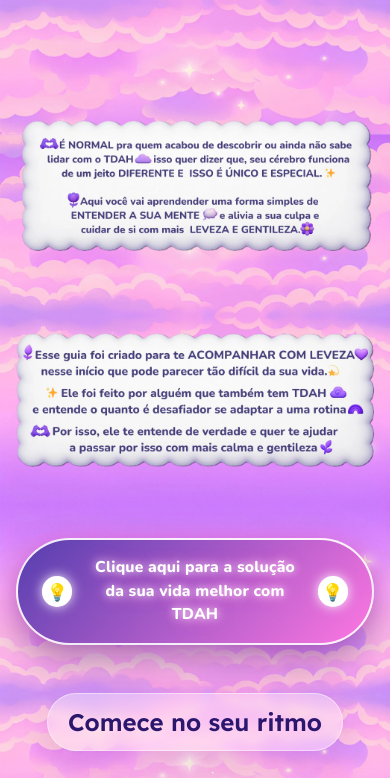
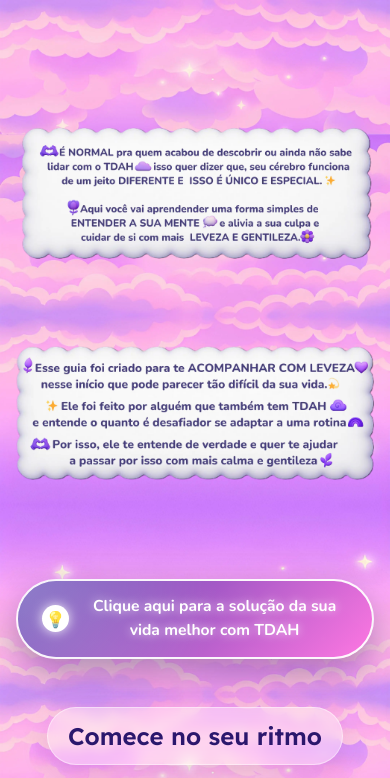
Before and after one commit to PedroWLM/Site-do-Ebook, a website: page index.html in a window 390 px wide. Shown: the part 559-1337 px from the top of the page. Drawn offline with nearby package versions, Linux system fonts and the light colour scheme; a web font is replaced by a local one.

Commit message:
Ajusta layout do hero no desktop e no mobile (#186)
Reposiciona as imagens 2 e 3 do hero mais para as laterais no desktop

Desce as imagens 4 e 5, afastando das nuvens principais e abrindo mais respiro visual

Afasta o botão principal do hero das imagens, melhorando hierarquia do call to action

Empilha as imagens 2, 3, 4 e 5 em coluna no mobile, eliminando sobreposição e zoom estranho

Ajusta o botão do hero no mobile para ficar alinhado e legível logo abaixo das imagens

Aplica fonte Nunito em negrito e brilho suave no texto do CTA principal

```diff
--- a/index.html
+++ b/index.html
@@ -9,8 +9,12 @@
   <link rel="preconnect" href="https://fonts.googleapis.com" />
   <link rel="preconnect" href="https://fonts.gstatic.com" crossorigin />
   <link rel="preconnect" href="https://assets.mlcdn.com" />
-  <!-- Lexend + Nunito -->
-  <link href="https://fonts.googleapis.com/css2?family=Lexend:wght@400;500;600;700&family=Nunito:wght@600;700;800&display=swap" rel="stylesheet" />
+
+  <!-- Lexend (site inteiro) -->
+  <link href="https://fonts.googleapis.com/css2?family=Lexend:wght@400;500;600;700&display=swap" rel="stylesheet" />
+  <!-- Nunito (apenas CTA do hero) -->
+  <link href="https://fonts.googleapis.com/css2?family=Nunito:wght@600;700&display=swap" rel="stylesheet" rel="stylesheet" />
+
   <script src="https://cdn.tailwindcss.com"></script>
   <script>
     tailwind.config = {
@@ -25,8 +29,7 @@
             brandWhite: '#FFFFFF'
           },
           fontFamily: {
-            lexend: ['Lexend','Inter','system-ui','sans-serif'],
-            nunito: ['Nunito','system-ui','sans-serif']
+            lexend: ['Lexend', 'Inter', 'system-ui', 'sans-serif'],
           }
         }
       }
@@ -46,105 +49,122 @@
 
     .cta-pill{
       background:linear-gradient(135deg,#523CAD 0%,#FE76E1 100%);
-      color:#fff;border-radius:999px;font-weight:600;
+      color:#fff;
+      border-radius:999px;
+      font-weight:600;
       box-shadow:0 10px 30px rgba(82,60,173,.25);
       transition:transform .2s, box-shadow .2s;
     }
-    .cta-pill:hover{ transform:translateY(-2px); box-shadow:0 16px 40px rgba(82,60,173,.35); }
-    .card-surface{ background:#fff; border:1px solid rgba(82,60,173,.08); box-shadow:0 20px 45px rgba(43,23,109,.08); }
+    .cta-pill:hover{
+      transform:translateY(-2px);
+      box-shadow:0 16px 40px rgba(82,60,173,.35);
+    }
+
+    .card-surface{
+      background:#fff;
+      border:1px solid rgba(82,60,173,.08);
+      box-shadow:0 20px 45px rgba(43,23,109,.08);
+    }
+
     .pill-title{
       background:rgba(255,255,255,.35);
-      -webkit-backdrop-filter:blur(6px); backdrop-filter:blur(6px);
-      border:1px solid rgba(255,255,255,.45); color:#2B176D;
+      -webkit-backdrop-filter:blur(6px);
+      backdrop-filter:blur(6px);
+      border:1px solid rgba(255,255,255,.45);
+      color:#2B176D;
       box-shadow:0 10px 30px rgba(43,23,109,.10);
     }
 
-    /* === SISTEMA DE POSICIONAMENTO DO HERO (IMAGENS 2, 3, 4, 5) — DESKTOP === */
+    /* === SISTEMA DE POSICIONAMENTO DO HERO (IMAGENS 2, 3, 4, 5) === */
     .hero-bubbles{
-      position: relative;
-      max-width: 1100px;
-      margin: 0 auto;
-      padding: 3rem 1rem 5rem;
-      min-height: 520px;
-      pointer-events: none;
+      position:relative;
+      max-width:1100px;
+      margin:0 auto;
+      padding:3rem 1rem 5rem;
+      min-height:520px;
+      pointer-events:none;
     }
     .hero-bubble{
-      position: absolute;
-      left: calc(var(--x,50) * 1%);
-      top: calc(var(--y,50) * 1%);
-      transform: translate(-50%, -50%);
+      position:absolute;
+      left:calc(var(--x,50) * 1%);
+      top:calc(var(--y,50) * 1%);
+      transform:translate(-50%, -50%);
     }
     .hero-bubble img{
-      width: 100%;
-      height: auto;
-      max-width: 630px;
-      pointer-events: auto;
+      width:100%;
+      height:auto;
+      max-width:630px;
+      pointer-events:auto;
+      display:block;
     }
     .hero-bubble--large img{
-      max-width: 720px;
+      max-width:720px;
     }
     .hero-bubble--xlarge img{
-      max-width: 780px;
+      max-width:780px;
     }
     .hero-bubble--match-2 img{
-      width: 720px;
-      max-width: 720px;
+      width:720px;
+      max-width:720px;
     }
     .hero-bubble--match-4 img{
-      width: 630px;
-      max-width: 630px;
+      width:630px;
+      max-width:630px;
     }
 
     /* CTA especial do hero */
     .hero-cta-wrapper{
-      max-width: 960px;
-      margin: 0 auto;
-      padding: 0 1rem 3.25rem;
-      text-align: center;
+      max-width:960px;
+      margin:1.75rem auto 0; /* botão um pouco mais embaixo */
+      padding:0 1rem 3rem;
+      text-align:center;
     }
     .hero-cta-pill{
       display:inline-flex;
       align-items:center;
       justify-content:center;
-      gap:0.9rem;
-      padding:1rem 3rem;
+      gap:0.75rem;
+      padding:0.9rem 2.75rem;
       border-radius:999px;
-      border:2px solid rgba(255,255,255,0.9);
+      border:2px solid rgba(255,255,255,0.95);
       background:linear-gradient(135deg,rgba(82,60,173,0.98),rgba(254,118,225,0.98));
-      box-shadow:
-        0 14px 36px rgba(43,23,109,0.40),
-        0 0 20px rgba(254,118,225,0.65);
+      box-shadow:0 14px 36px rgba(43,23,109,0.38);
       color:#fff;
       text-decoration:none;
       white-space:normal;
+      position:relative;
+      overflow:hidden;
     }
     .hero-cta-icon{
       display:inline-flex;
       align-items:center;
       justify-content:center;
-      width:1.9rem;
-      height:1.9rem;
+      width:1.7rem;
+      height:1.7rem;
       border-radius:999px;
       background:#fff;
       color:#FE76E1;
-      font-size:1.05rem;
+      font-size:1rem;
       box-shadow:0 0 12px rgba(255,255,255,0.9);
       flex-shrink:0;
     }
     .hero-cta-text{
-      font-family:'Nunito','Lexend',system-ui,sans-serif;
-      font-weight:800;
+      font-family:"Nunito", system-ui, -apple-system, BlinkMacSystemFont, "Segoe UI", sans-serif;
+      font-weight:700;
       font-size:1.05rem;
-      letter-spacing:0.01em;
-      text-shadow:
-        0 0 8px rgba(255,255,255,0.9),
-        0 0 16px rgba(254,118,225,0.9);
+      text-shadow:0 0 10px rgba(255,255,255,0.75);
+    }
+    .hero-cta-pill::before{
+      content:"";
+      position:absolute;
+      inset:0;
+      background:radial-gradient(circle at 0 0, rgba(255,255,255,0.32), transparent 55%);
+      mix-blend-mode:screen;
+      pointer-events:none;
     }
     .hero-cta-pill:hover{
       transform:translateY(-1px);
-      box-shadow:
-        0 20px 40px rgba(43,23,109,0.48),
-        0 0 26px rgba(254,118,225,0.8);
+      box-shadow:0 20px 40px rgba(43,23,109,0.48);
     }
 
     /* ===== MOBILE ONLY ===== */
@@ -156,55 +176,65 @@
         background-position:top center;
       }
 
-      /* Hero: empilhado, sem zoom bugado */
+      /* Hero empilhado, sem sobreposição no mobile */
       .hero-bubbles{
-        position: relative;
-        max-width: 480px;
-        margin: 0 auto;
-        padding: 1.5rem 1rem 2.25rem;
-        min-height: auto;
-        display: flex;
-        flex-direction: column;
-        align-items: center;
-        gap: 0.9rem;
-        pointer-events: none;
+        min-height:auto;
+        padding-top:1.25rem;
+        padding-bottom:2.75rem;
+        display:flex;
+        flex-direction:column;
+        align-items:center;
+        gap:1.25rem;
       }
       .hero-bubble{
-        position: static;
-        left: auto;
-        top: auto;
-        transform: none;
+        position:static;
+        left:auto;
+        top:auto;
+        transform:none;
       }
       .hero-bubble img{
-        max-width: 100%;
-        width: 100%;
-        height: auto;
-        pointer-events: auto;
+        max-width:min(380px, 100%);
+      }
+      .hero-bubble--large img{
+        max-width:min(400px, 100%);
+      }
+      .hero-bubble--xlarge img{
+        max-width:min(420px, 100%);
+      }
+      .hero-bubble--match-2 img{
+        width:auto;
+        max-width:min(400px, 100%);
+      }
+      .hero-bubble--match-4 img{
+        width:auto;
+        max-width:min(380px, 100%);
       }
 
       .hero-cta-wrapper{
-        padding-top: 0;
-        padding-bottom: 2rem;
+        margin-top:1.25rem;
+        padding-bottom:2rem;
       }
       .hero-cta-pill{
-        width: 100%;
-        max-width: 520px;
-        padding-inline: 1.5rem;
-        font-size: 0.98rem;
+        width:100%;
+        max-width:520px;
+        padding-inline:1.5rem;
       }
       .hero-cta-text{
-        font-size: 0.98rem;
+        font-size:0.98rem;
       }
     }
   </style>
 
+  <!-- GA4 -->
   <script async src="https://www.googletagmanager.com/gtag/js?id=G-1KS3167PQQ"></script>
   <script>
     window.dataLayer=window.dataLayer||[];
     function gtag(){dataLayer.push(arguments);}
-    gtag('js',new Date()); gtag('config','G-1KS3167PQQ');
+    gtag('js',new Date());
+    gtag('config','G-1KS3167PQQ');
   </script>
 
+  <!-- Schema.org Book -->
   <script type="application/ld+json">
   {
     "@context":"https://schema.org",
@@ -213,7 +243,13 @@
     "description":"Um guia acolhedor para entender o TDAH e criar rotinas leves, com técnicas práticas e adaptáveis.",
     "author":{"@type":"Organization","name":"TDAH.Simples"},
     "publisher":{"@type":"Organization","name":"TDAH.Simples"},
-    "offers":{"@type":"Offer","price":"35.00","priceCurrency":"BRL","availability":"https://schema.org/InStock","url":"https://pay.kirvano.com/563bc2a7-ca8d-47a9-9040-93b9c37da086"}
+    "offers":{
+      "@type":"Offer",
+      "price":"35.00",
+      "priceCurrency":"BRL",
+      "availability":"https://schema.org/InStock",
+      "url":"https://pay.kirvano.com/563bc2a7-ca8d-47a9-9040-93b9c37da086"
+    }
   }
   </script>
 </head>
@@ -226,7 +262,8 @@
         src="./assets/imagem-1-desktop.webp"
         alt="TDAH.Simples — Cabeçalho visual"
         class="tw-w-full tw-block tw-object-cover"
-        loading="eager" fetchpriority="high"
+        loading="eager"
+        fetchpriority="high"
       />
     </picture>
   </header>
@@ -234,7 +271,7 @@
   <!-- HERO COM SISTEMA DE POSICIONAMENTO (IMAGENS 2, 3, 4, 5) -->
   <section class="hero-bubbles tw-px-4">
     <!-- Imagem 2 -->
-    <div class="hero-bubble hero-bubble--large" style="--x:22; --y:30;">
+    <div class="hero-bubble hero-bubble--large" style="--x:18; --y:26;">
       <img
         src="./assets/imagem-2.webp"
         alt="Está com dificuldade para criar ou ajustar sua rotina... e já não sabe mais o que fazer?"
@@ -243,7 +280,7 @@
     </div>
 
     <!-- Imagem 3 -->
-    <div class="hero-bubble hero-bubble--large hero-bubble--match-2" style="--x:78; --y:30;">
+    <div class="hero-bubble hero-bubble--large hero-bubble--match-2" style="--x:82; --y:26;">
       <img
         src="./assets/imagem-3.webp"
         alt="Calma, respira... Está tudo bem se sentir assim, acontece com quem ainda está aprendendo a lidar."
@@ -252,19 +289,19 @@
     </div>
 
     <!-- Imagem 4 -->
-    <div class="hero-bubble" style="--x:24; --y:74;">
+    <div class="hero-bubble" style="--x:18; --y:82;">
       <img
         src="./assets/imagem-4.webp"
-        alt="Texto acolhedor explicando que é normal se sentir sobrecarregado ao descobrir o TDAH."
+        alt="Elemento visual complementar à esquerda do hero"
         loading="lazy"
       />
     </div>
 
     <!-- Imagem 5 -->
-    <div class="hero-bubble hero-bubble--match-4" style="--x:76; --y:74;">
+    <div class="hero-bubble hero-bubble--match-4" style="--x:82; --y:82;">
       <img
         src="./assets/imagem-5.webp"
-        alt="Texto explicando que o guia foi criado para acompanhar com leveza esse início de adaptação."
+        alt="Elemento visual complementar à direita do hero"
         loading="lazy"
       />
     </div>
@@ -281,7 +318,6 @@
     >
       <span class="hero-cta-icon">💡</span>
       <span class="hero-cta-text">Clique aqui para a solução da sua vida melhor com TDAH</span>
-      <span class="hero-cta-icon">💡</span>
     </a>
   </section>
 
@@ -537,8 +573,10 @@
     document.addEventListener('DOMContentLoaded', () => {
       if (window.lucide) lucide.createIcons();
     });
+
     function trackCta(id){
-      const el=document.getElementById(id); if(!el) return;
+      const el=document.getElementById(id);
+      if(!el) return;
       el.addEventListener('click',()=>{
         if(typeof gtag==='function'){
           gtag('event','cta_click',{event_category:'engagement',event_label:id});
@@ -546,10 +584,13 @@
       });
     }
     ['cta-hero','cta-final'].forEach(trackCta);
+
     document.querySelectorAll('a[href^="#"]').forEach(a=>{
       a.addEventListener('click',e=>{
-        const id=a.getAttribute('href'); if(!id||id==='#') return;
-        const t=document.querySelector(id); if(t){
+        const id=a.getAttribute('href');
+        if(!id || id==='#') return;
+        const t=document.querySelector(id);
+        if(t){
           e.preventDefault();
           t.scrollIntoView({behavior:'smooth'});
         }
```
